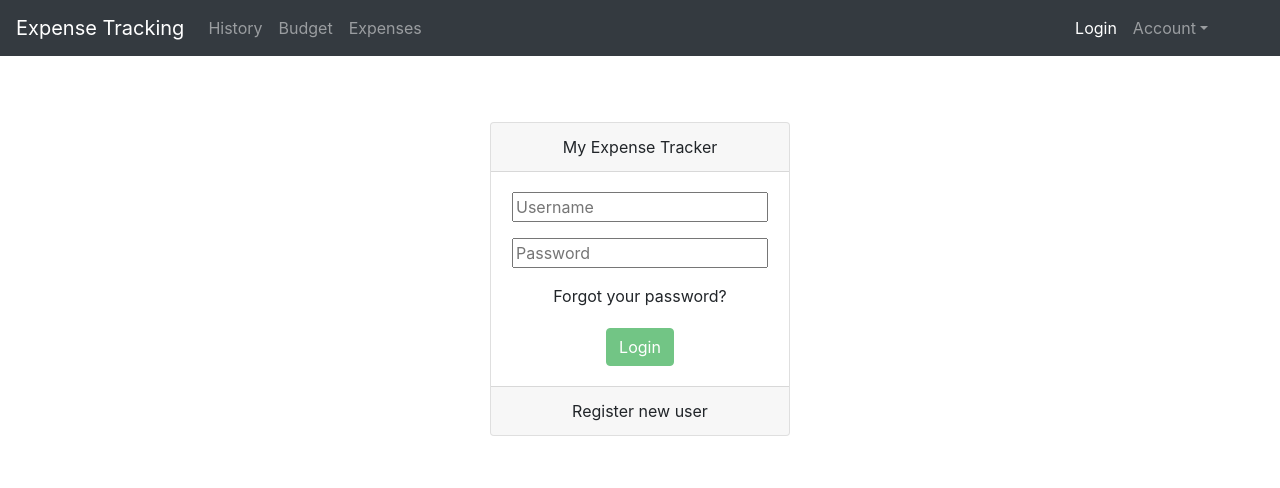
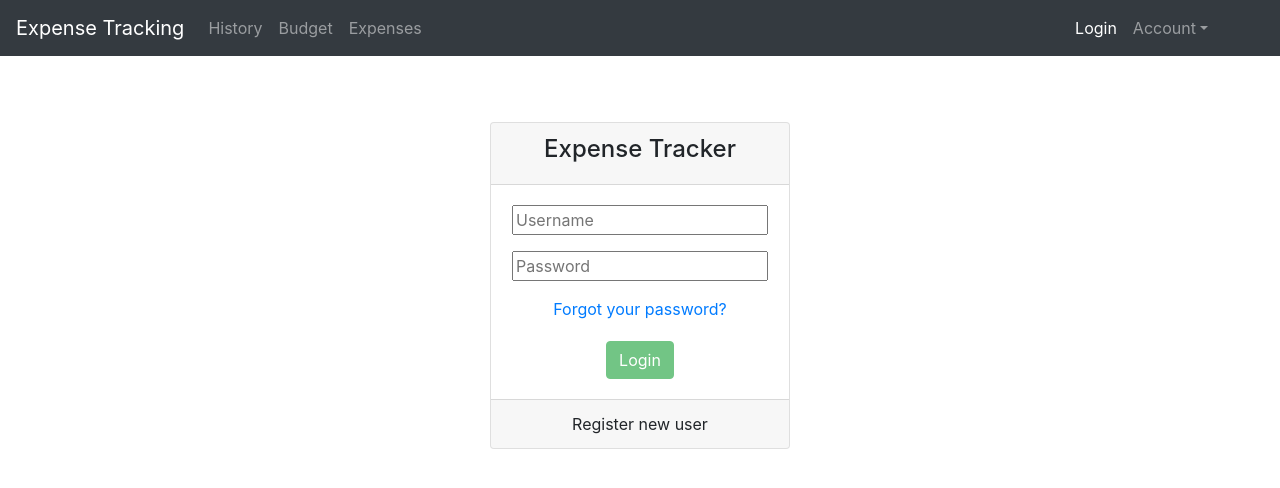
Before and after one commit to magnusbrok/Expense-Tracker-FrontEnd, an Angular app: page /authentication in a window 1280 px wide. Shown: the top 488 px of the page. Built offline with nearby package versions, Linux system fonts and the light colour scheme.

Commit message:
style (login): Add card-link forgot password

```diff
--- a/src/app/authentication/authentication.component.html
+++ b/src/app/authentication/authentication.component.html
@@ -1,5 +1,5 @@
 <div class="card card-login">
-  <div class="card-header"> My Expense Tracker</div>
+  <div class="card-header"><h4>Expense Tracker</h4></div>
   <div class="card-body">
     <form (ngSubmit)="onSubmit(f)" #f="ngForm">
       <!-- Username Input-->
@@ -21,7 +21,7 @@
           placeholder="Password">
       </div>
       <div class="row justify-content-center">
-        <span class="help-block">Forgot your password?</span>
+        <a routerLink="/history" class="card-link help-block">Forgot your password?</a> <!-- TODO edit router link -->
       </div>
       <!-- Button -->
       <button
```
